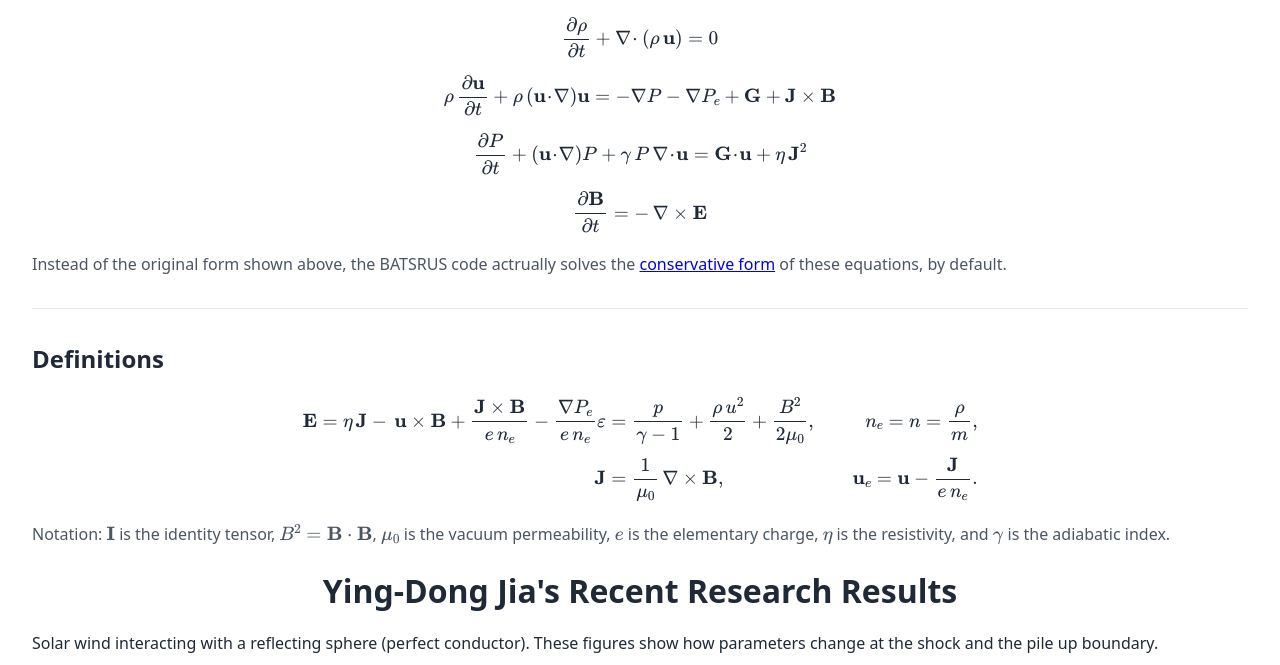
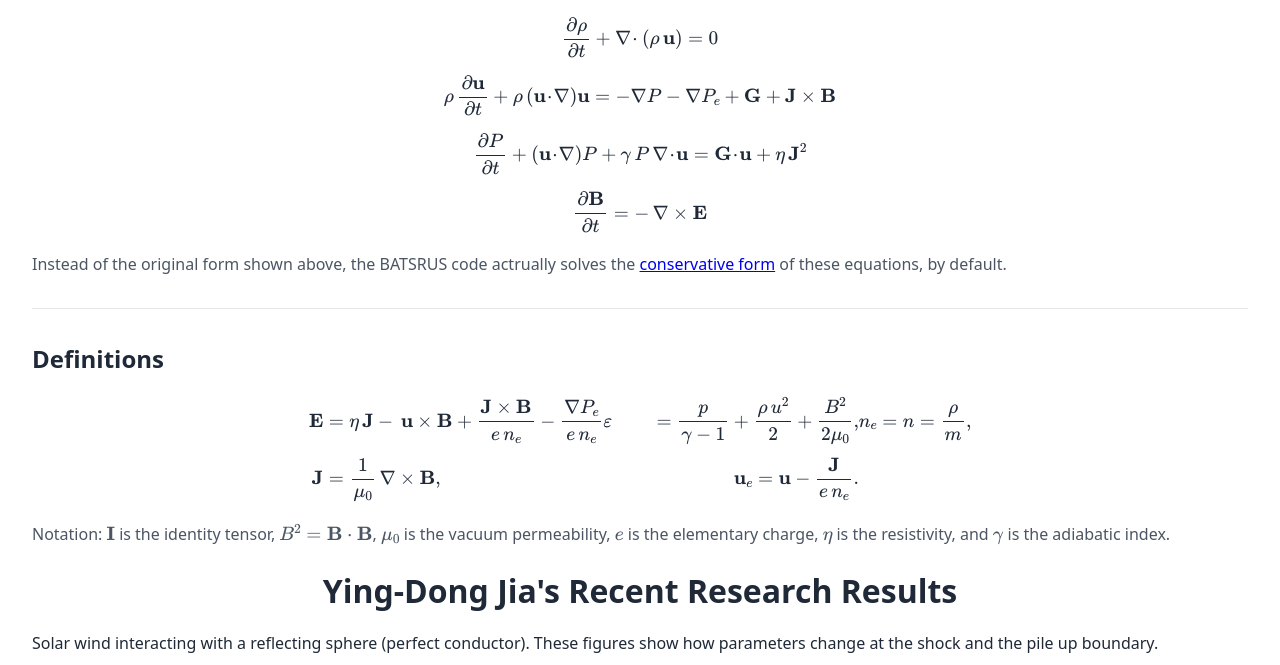
Before and after one commit to igppmag/Estab, a plain HTML site: page index.html in a window 1280 px wide. Shown: the part 135-800 px from the top of the page. Drawn offline with nearby package versions, Linux system fonts and the light colour scheme.

Commit message:
Add files via upload

```diff
--- a/index.html
+++ b/index.html
@@ -55,7 +55,7 @@
   <div class="block">
     \[
     \begin{aligned}
-    \mathbf{E} = \eta\,\mathbf{J} -\,\mathbf{u}\times\mathbf{B}
+    \mathbf{E} &= \eta\,\mathbf{J} -\,\mathbf{u}\times\mathbf{B}
                  + \frac{\mathbf{J}\times\mathbf{B}}{e\,n_e}
                  - \frac{\nabla P_e}{e\,n_e}
     \varepsilon &= \frac{p}{\gamma-1} + \frac{\rho\,u^2}{2} + \frac{B^2}{2\mu_0}, & n_e = n = \frac{\rho}{m},\\[4pt]
```
